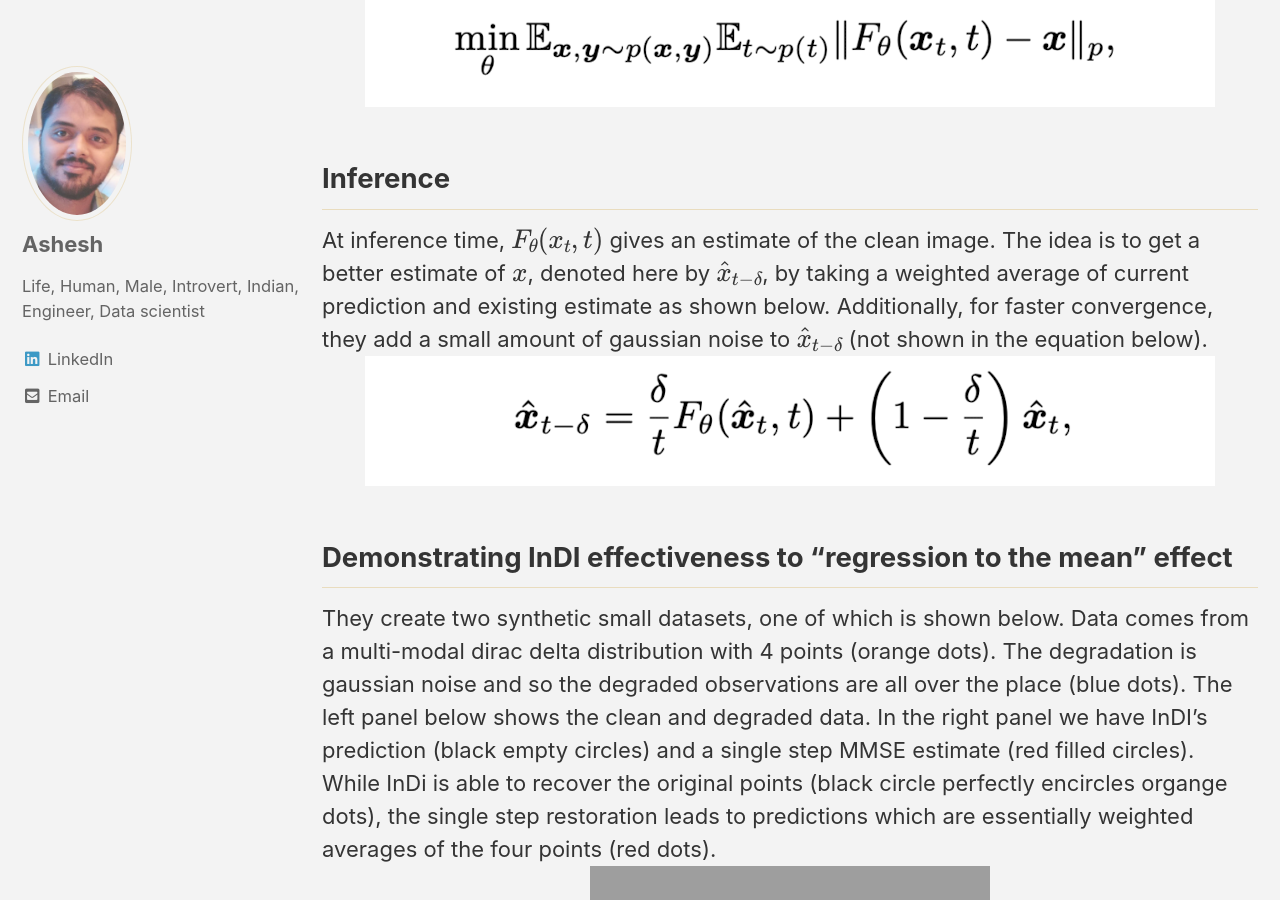
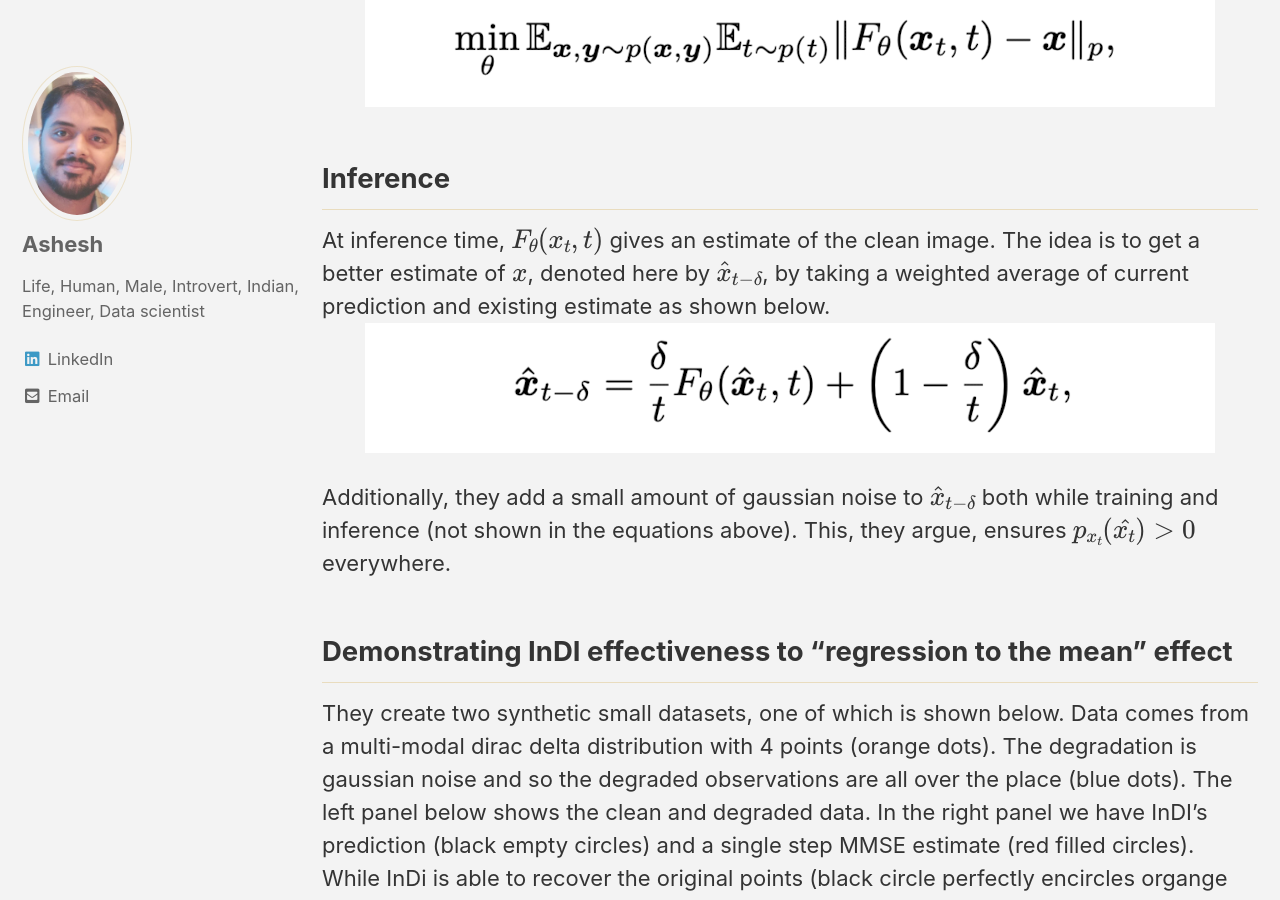
Before and after one commit to ashesh-0/ashesh.github.io, a Jekyll site: the page built from _pages/peyman/indi.md, in a window 1280 px wide and 900 px high, scrolled down 1168 px. Built offline with Jekyll 4.4.1, drawn with Linux system fonts in a browser that asks for light colours; cached includes are drawn as plain includes; formulas are drawn with MathJax 3.

Commit message:
indi paper

```diff
--- a/_pages/peyman/indi.md
+++ b/_pages/peyman/indi.md
@@ -19,9 +19,12 @@ header:
 The authors work with a dataset of clean and degraded image pairs, $$(x,y)$$. For training, they create an intermediate image, $$x_t$$ by taking a linear combination of the clean and degraded image. They train a network, $$F_{\theta}$$ to predict clean image $$x$$ where the inputs are the intermediate image $$x_t$$ and the mixing coefficient, denoted here by $$t$$. The training objective is shown below:
  ![image-center]({{ site.url }}{{ site.baseurl }}/assets/images/indi_objective.png){: .align-center}
 
+
 ## Inference
-At inference time, $$F_{\theta}(x_t,t)$$ gives an estimate of the clean image. The idea is to get a better estimate of $$x$$, denoted here by $$\hat{x}_{t - \delta}$$, by taking a weighted average of current prediction and existing estimate as shown below. Additionally, for faster convergence, they add a small amount of gaussian noise  to $$\hat{x}_{t-\delta}$$ (not shown in the equation below).
+At inference time, $$F_{\theta}(x_t,t)$$ gives an estimate of the clean image. The idea is to get a better estimate of $$x$$, denoted here by $$\hat{x}_{t - \delta}$$, by taking a weighted average of current prediction and existing estimate as shown below.
 ![image-center]({{ site.url }}{{ site.baseurl }}/assets/images/indi_inference.png){: .align-center}
+
+Additionally, they add a small amount of gaussian noise  to $$\hat{x}_{t-\delta}$$ both while training and inference (not shown in the equations above). This, they argue, ensures $$p_{x_t}(\hat{x_t}) > 0$$ everywhere.
 
 ## Demonstrating InDI effectiveness to "regression to the mean" effect
 They create two synthetic small datasets, one of which is shown below. Data comes from a multi-modal dirac delta distribution with 4 points (orange dots). The degradation is gaussian noise and so the degraded observations are all over the place (blue dots). The left panel below shows the clean and degraded data. In the right panel we have InDI's prediction (black empty circles) and a single step MMSE estimate (red filled circles). While InDi is able to recover the original points (black circle perfectly encircles organge dots), the single step restoration leads to predictions which are essentially weighted averages of the four points (red dots).
```
